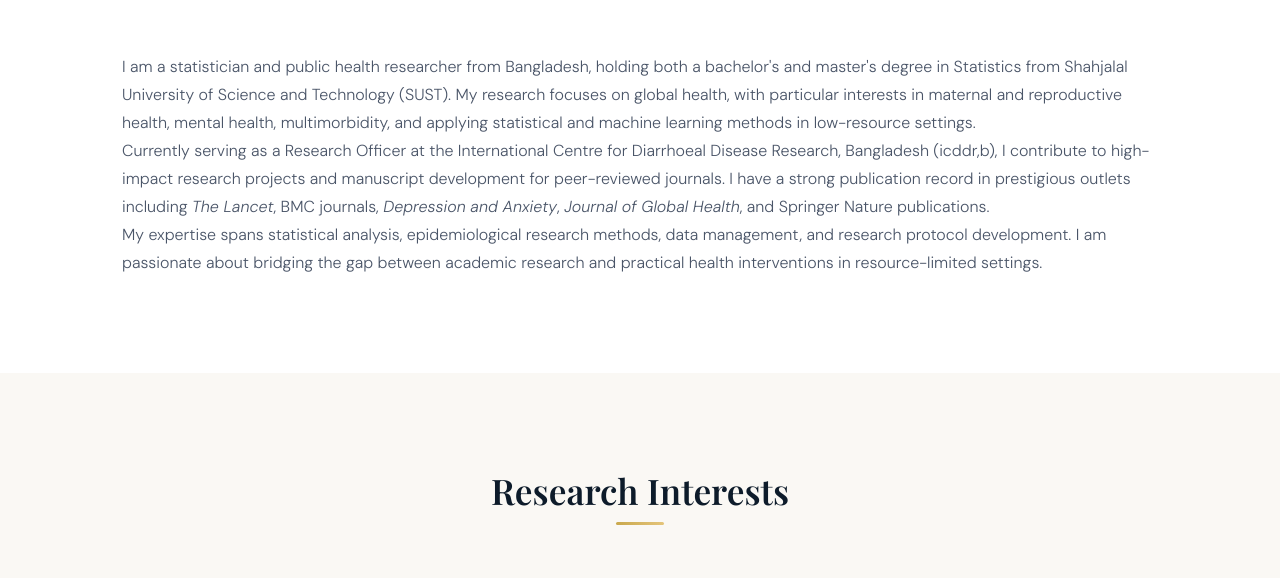
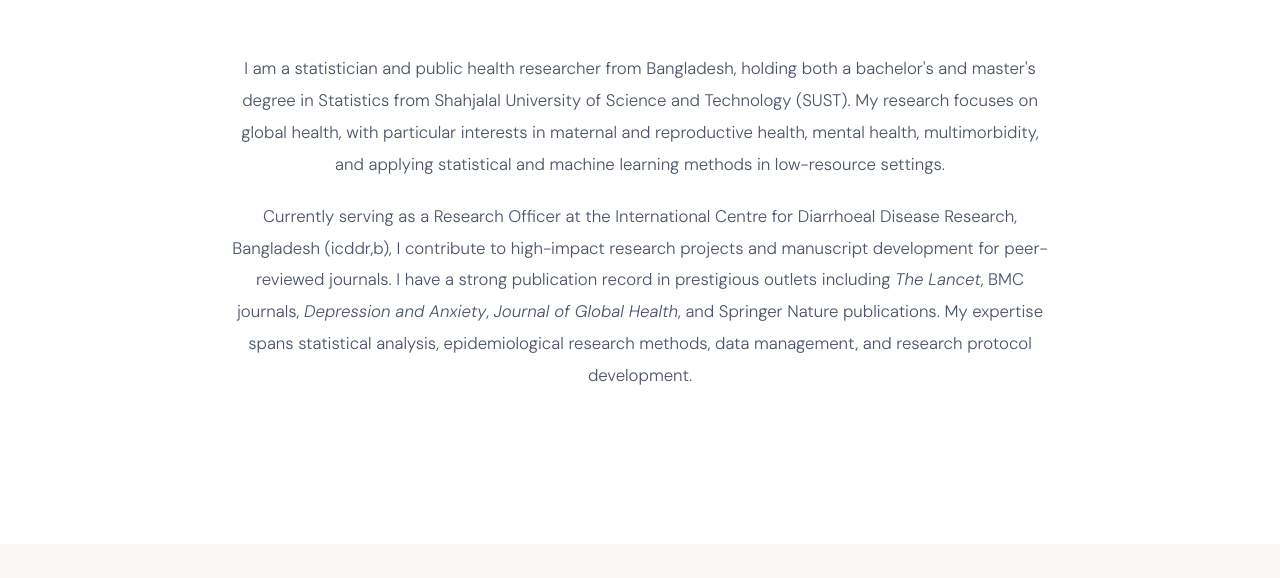
Before and after one commit to toukir86/toukir86.github.io, a website: page index.html in a window 1280 px wide. Shown: the part 748-1326 px from the top of the page. Drawn offline with nearby package versions, Linux system fonts and the light colour scheme; files whose address does not match are found by name; a web font is replaced by a local one.

Commit message:
Update index.html

```diff
--- a/index.html
+++ b/index.html
@@ -70,12 +70,10 @@
         <div class="section-header">
             <h2>About Me</h2>
         </div>
-        <div class="about-grid">
-            <div class="about-text">
-                <p>I am a statistician and public health researcher from Bangladesh, holding both a bachelor's and master's degree in Statistics from Shahjalal University of Science and Technology (SUST). My research focuses on global health, with particular interests in maternal and reproductive health, mental health, multimorbidity, and applying statistical and machine learning methods in low-resource settings.</p>
-                <p>Currently serving as a Research Officer at the International Centre for Diarrhoeal Disease Research, Bangladesh (icddr,b), I contribute to high-impact research projects and manuscript development for peer-reviewed journals. I have a strong publication record in prestigious outlets including <em>The Lancet</em>, BMC journals, <em>Depression and Anxiety</em>, <em>Journal of Global Health</em>, and Springer Nature publications.</p>
-                <p>My expertise spans statistical analysis, epidemiological research methods, data management, and research protocol development. I am passionate about bridging the gap between academic research and practical health interventions in resource-limited settings.</p>
-            </div>
+        <div class="about-intro">
+            <p>I am a statistician and public health researcher from Bangladesh, holding both a bachelor's and master's degree in Statistics from Shahjalal University of Science and Technology (SUST). My research focuses on global health, with particular interests in maternal and reproductive health, mental health, multimorbidity, and applying statistical and machine learning methods in low-resource settings.</p>
+            <p>Currently serving as a Research Officer at the International Centre for Diarrhoeal Disease Research, Bangladesh (icddr,b), I contribute to high-impact research projects and manuscript development for peer-reviewed journals. I have a strong publication record in prestigious outlets including <em>The Lancet</em>, BMC journals, <em>Depression and Anxiety</em>, <em>Journal of Global Health</em>, and Springer Nature publications. My expertise spans statistical analysis, epidemiological research methods, data management, and research protocol development.</p>
+        </div>
 
     </div>
 </section>
```
